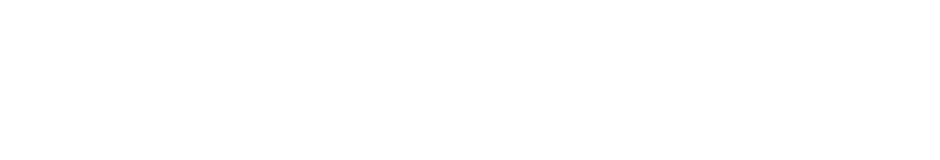
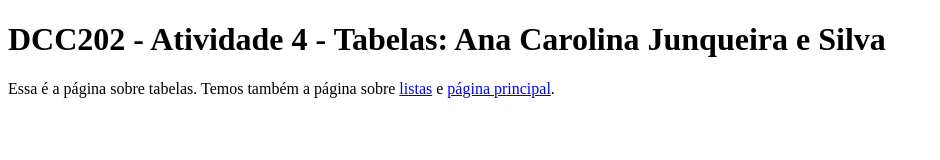
Before and after one commit to ufjf-dcc202/ufjf-dcc202-2023-3-b-atv4-AnaCarolinaJunqueira, a website: page tabelas.html in a window 1280 px wide. Shown: the whole page, without its empty margins (0-940 px from the left). Drawn offline with Linux system fonts and the light colour scheme.

Commit message:
alterações no arquivo tabelas.html

```diff
--- a/tabelas.html
+++ b/tabelas.html
@@ -6,6 +6,9 @@
     <title>DCC202 - Atividade 4 - Tabelas: Ana Carolina Junqueira e Silva</title>
 </head>
 <body>
-
+    <main>
+        <h1> DCC202 - Atividade 4 - Tabelas: Ana Carolina Junqueira e Silva</h1>
+        <p> Essa é a página sobre tabelas. Temos também a página sobre <a href="listas.html">listas</a> e <a href="index.html">página principal</a>.</p>
+    </main>
 </body>
 </html>
```
